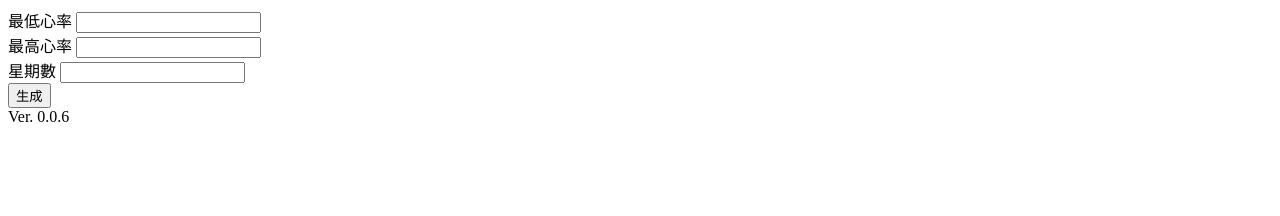
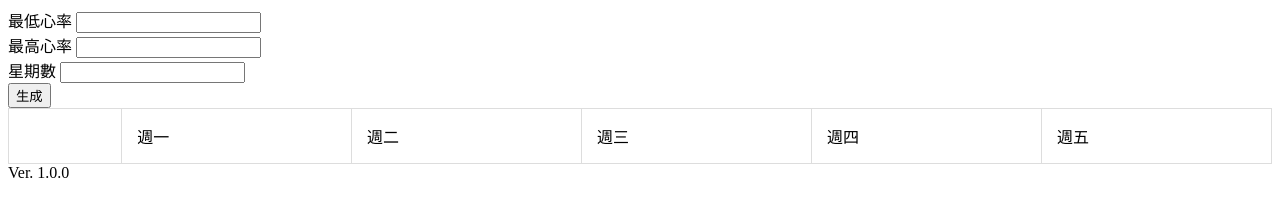
Before and after one commit to kinoras/pehw2020, a plain HTML site: page index.html in a window 1280 px wide. Drawn offline with nearby package versions, Linux system fonts and the light colour scheme.

Commit message:
Update index.html

```diff
--- a/index.html
+++ b/index.html
@@ -4,6 +4,21 @@
     <meta charset="UTF-8">
     <meta name="viewport" content="width=device-width, initial-scale=1.0">
     <title>Document</title>
+    <style>
+        table, td, th {
+        border: 1px solid #ddd;
+        text-align: left;
+        }
+
+        table {
+        border-collapse: collapse;
+        width: 100%;
+        }
+
+        th, td {
+        padding: 15px;
+        }
+    </style>
 </head>
 <body>
     <span>最低心率</span>
@@ -20,7 +35,15 @@
 
     <button id="submitbtn">生成</button>
 
-    <table id="main-table"></table>
+    <table id="main-table">
+        <th>
+            <td>週一</td>
+            <td>週二</td>
+            <td>週三</td>
+            <td>週四</td>
+            <td>週五</td>
+        </th>
+    </table>
 
     <script src="https://code.jquery.com/jquery-3.5.0.slim.js" integrity="sha256-sCexhaKpAfuqulKjtSY7V9H7QT0TCN90H+Y5NlmqOUE=" crossorigin="anonymous"></script>
     <script>
@@ -51,7 +74,7 @@
         });
     </script>
     <footer>
-        <span>Ver. 0.0.6</span>
+        <span>Ver. 1.0.0</span>
     </footer>
 </body>
 </html>
```
